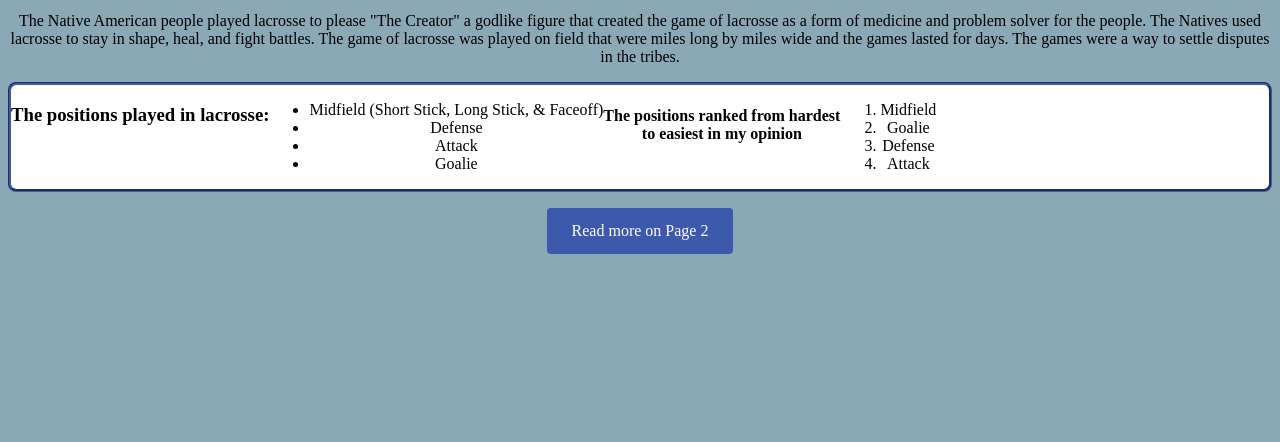
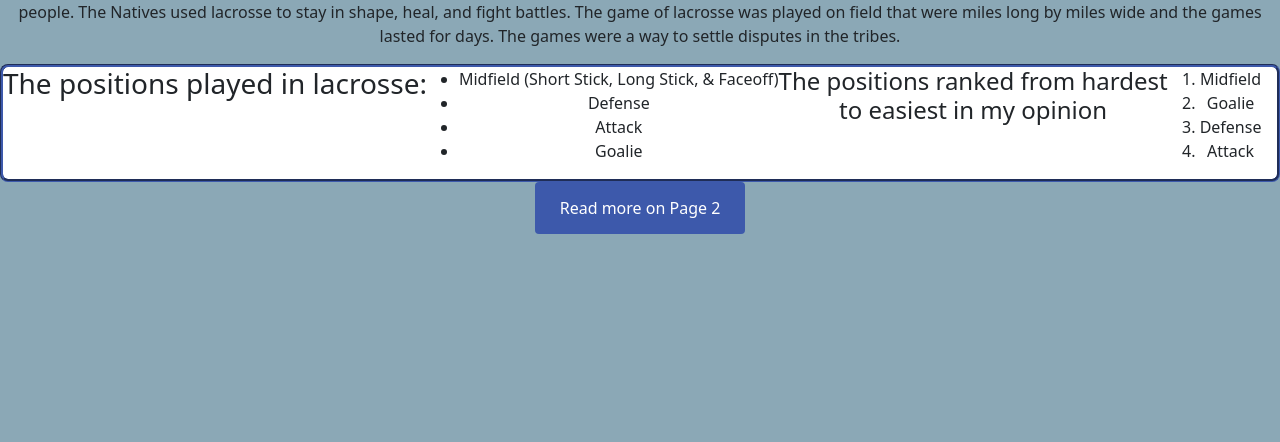
Before and after one commit to andrewmarks12/EducationalWebpage, a plain HTML site: page Index.html in a window 1280 px wide. Shown: the part 358-800 px from the top of the page. Drawn offline with nearby package versions, Linux system fonts and the light colour scheme.

Commit message:
Added CDN link to each html file

```diff
--- a/Index.html
+++ b/Index.html
@@ -2,6 +2,7 @@
 <html lang="en">
     <head>
         <title>Home Page</title>
+        <link href="https://cdn.jsdelivr.net/npm/bootstrap@5.3.3/dist/css/bootstrap.min.css" rel="stylesheet" integrity="sha384-QWTKZyjpPEjISv5WaRU9OFeRpok6YctnYmDr5pNlyT2bRjXh0JMhjY6hW+ALEwIH" crossorigin="anonymous">
         <link rel="stylesheet" href="css/style.css">
     </head>
     <body>
```
Also changed, not shown: Page2.html (+1 -0 lines).
